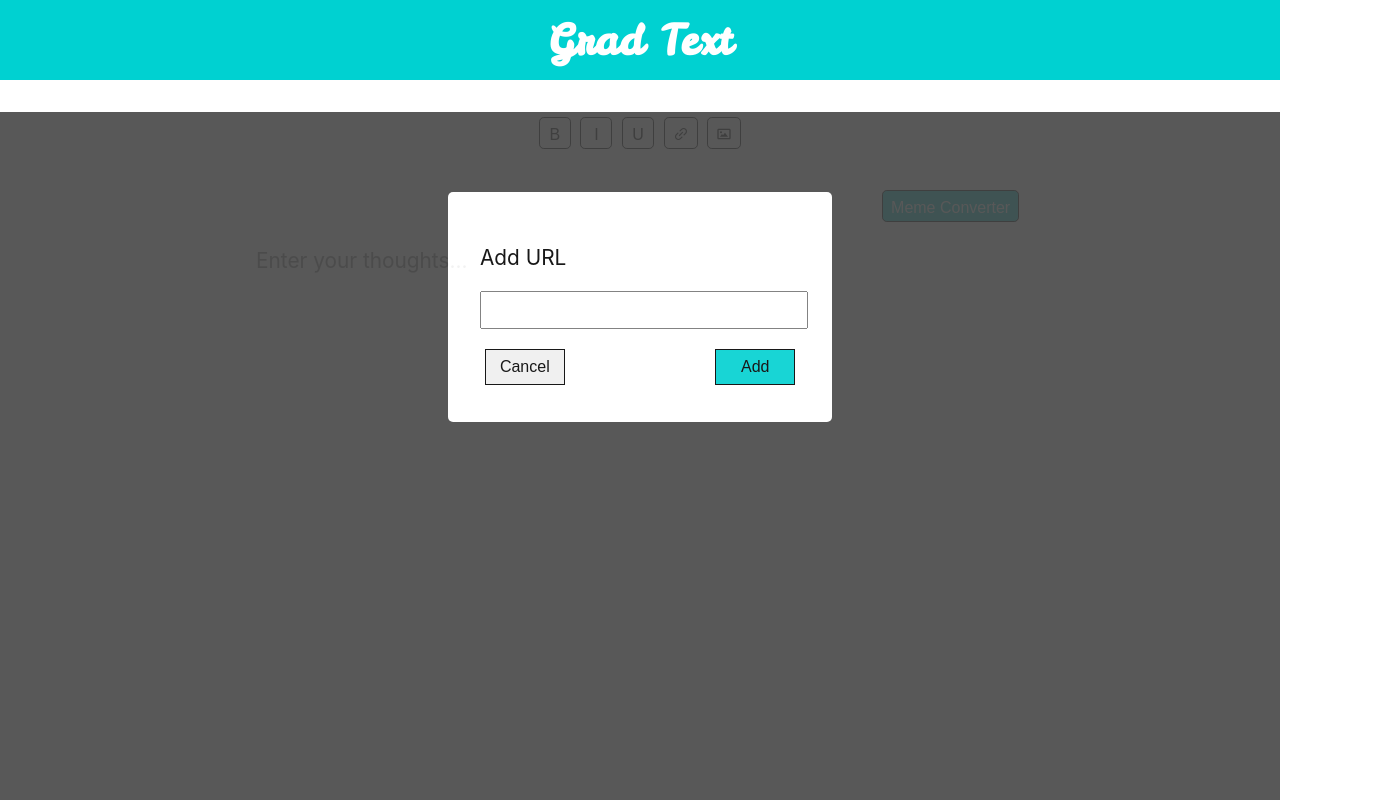
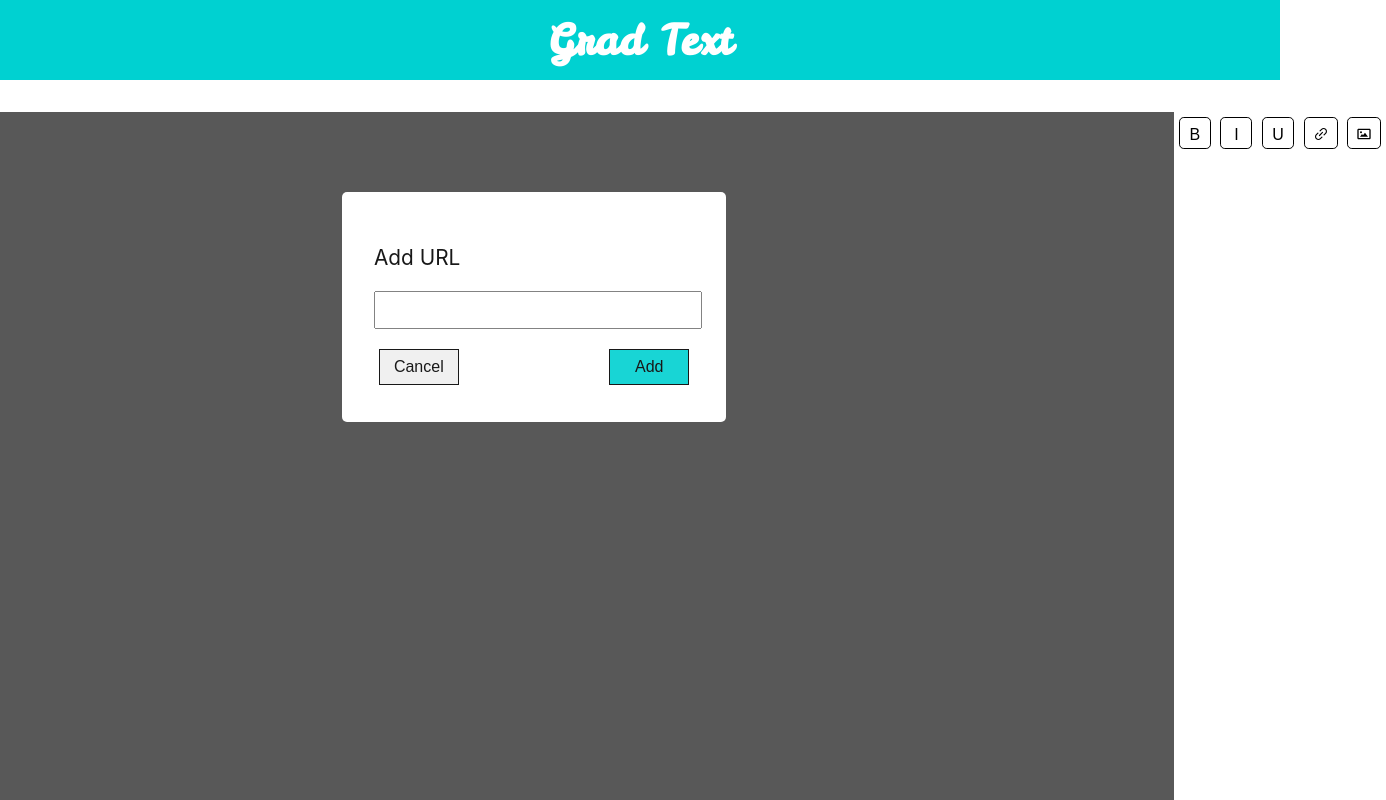
Before and after one commit to Rupamdas832/Grad-text-editor, a React (Create React App) app: page / in a window 1280 px wide. Both pictures are taken after a click on the button 680 px from the left and 132 px from the top of the page. Shown: the top 800 px of the page, 1386 px wide, since content can reach past the window. Built offline with nearby package versions, Linux system fonts and the light colour scheme; no server answers.

Commit message:
bug: modal bug

```diff
--- a/src/Components/EditButtons/EditButtons.css
+++ b/src/Components/EditButtons/EditButtons.css
@@ -1,9 +1,10 @@
-.edit-buttons {
+.edit-buttons-div {
   display: flex;
   flex-direction: row;
   justify-content: center;
   margin: 2rem 0;
   font-size: 1.3rem;
+  position: relative;
 }
 
 .not-active {
--- a/src/Components/EditButtons/EditButtons.js
+++ b/src/Components/EditButtons/EditButtons.js
@@ -34,7 +34,7 @@ export const EditButtons = ({ editor }) => {
   }
 
   return (
-    <div className="edit-buttons">
+    <div className="edit-buttons-div">
       {isModalOpen && (
         <LinkModal setIsModalOpen={setIsModalOpen} setLink={addLink} />
       )}
--- a/src/Components/Modal/Modal.css
+++ b/src/Components/Modal/Modal.css
@@ -8,6 +8,7 @@
   position: absolute;
   z-index: var(--z-index2);
   opacity: 90%;
+  position: relative;
 }
 
 .modal-box {
```
